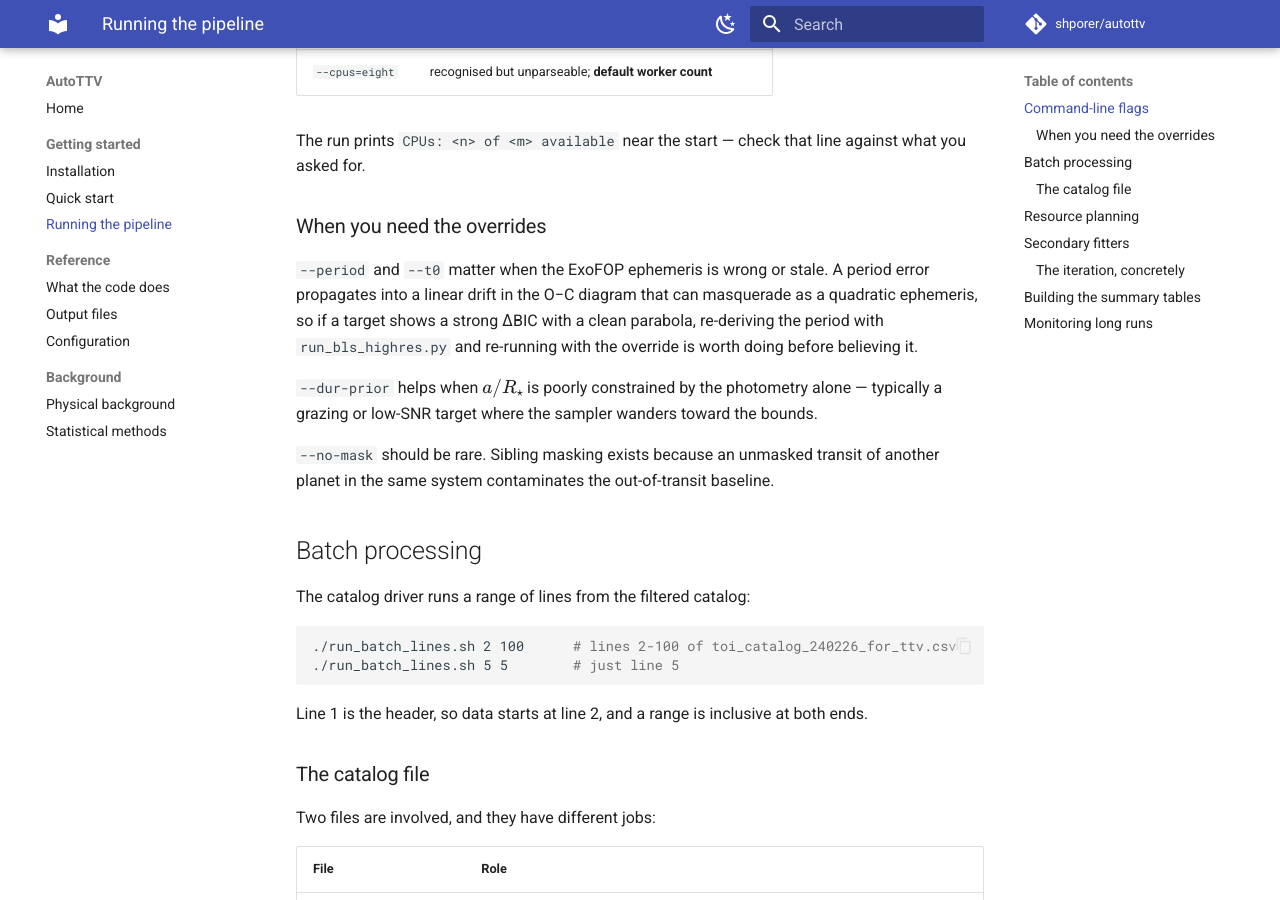
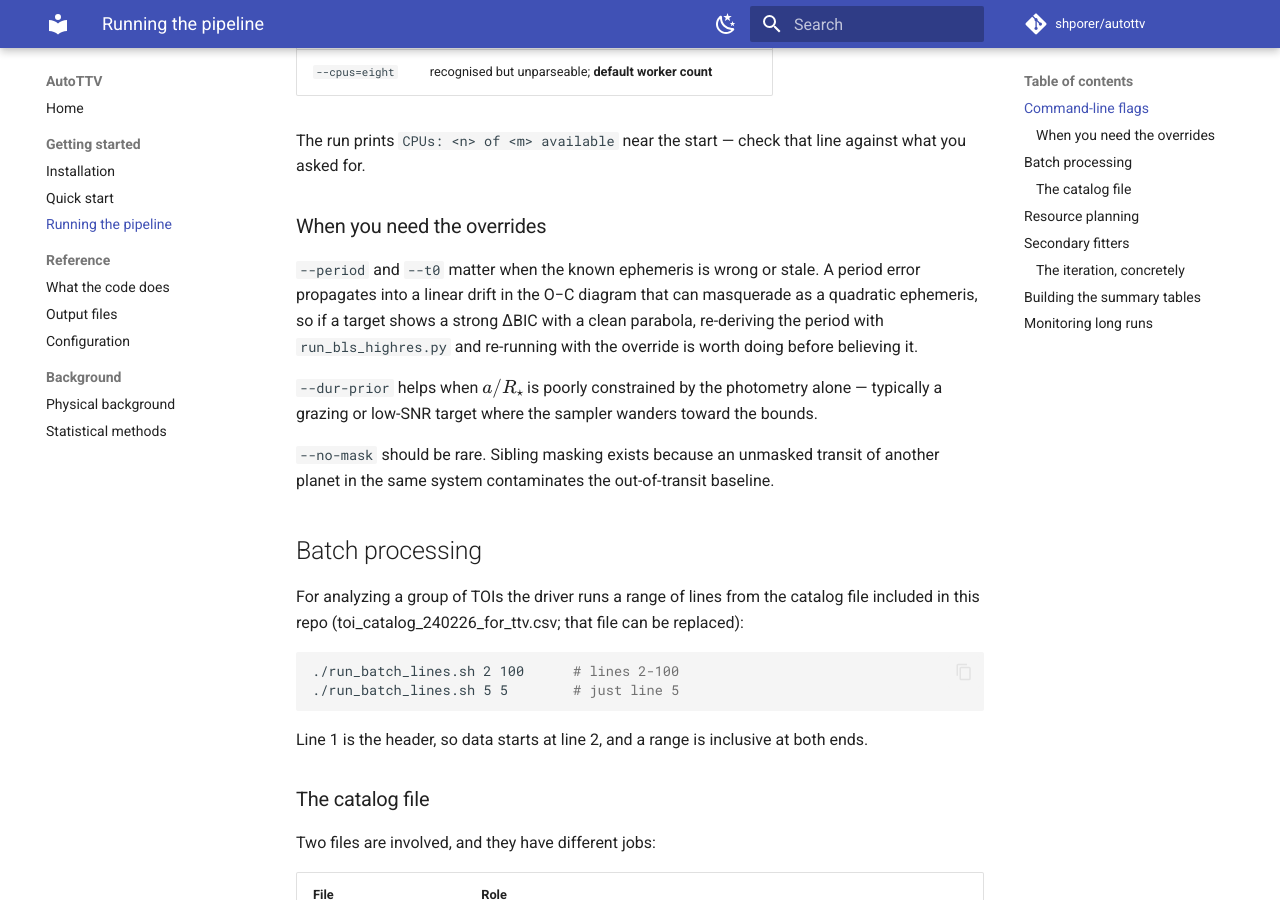
Before and after one commit to shporer/autottv, an MkDocs documentation site: the page built from docs/running.md, in a window 1280 px wide and 900 px high, scrolled down 1162 px. Built offline with MkDocs 1.6.1 and Material for MkDocs 9.7.7, drawn with Linux system fonts in a browser that asks for light colours; comment, search, counter and statistics services are not loaded.

Commit message:
docs: edit running page

````diff
--- a/docs/running.md
+++ b/docs/running.md
@@ -35,7 +35,7 @@ you asked for.
 
 ### When you need the overrides
 
-`--period` and `--t0` matter when the ExoFOP ephemeris is wrong or stale. A period error
+`--period` and `--t0` matter when the known ephemeris is wrong or stale. A period error
 propagates into a linear drift in the O−C diagram that can masquerade as a quadratic
 ephemeris, so if a target shows a strong ΔBIC with a clean parabola, re-deriving the
 period with `run_bls_highres.py` and re-running with the override is worth doing before
@@ -49,10 +49,11 @@ planet in the same system contaminates the out-of-transit baseline.
 
 ## Batch processing
 
-The catalog driver runs a range of lines from the filtered catalog:
+For analyzing a group of TOIs the driver runs a range of lines from the catalog
+file included in this repo (toi_catalog_240226_for_ttv.csv; that file can be replaced):
 
 ```bash
-./run_batch_lines.sh 2 100      # lines 2-100 of toi_catalog_240226_for_ttv.csv
+./run_batch_lines.sh 2 100      # lines 2-100
 ./run_batch_lines.sh 5 5        # just line 5
 ```
 
````
